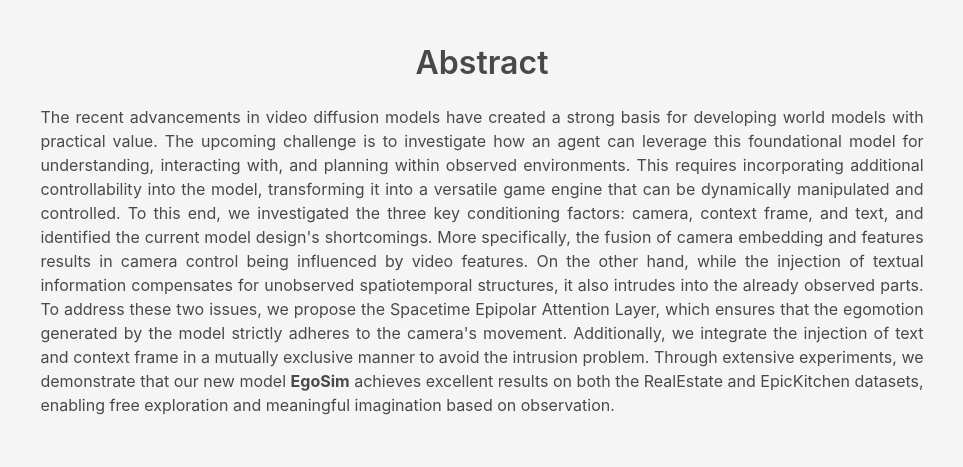
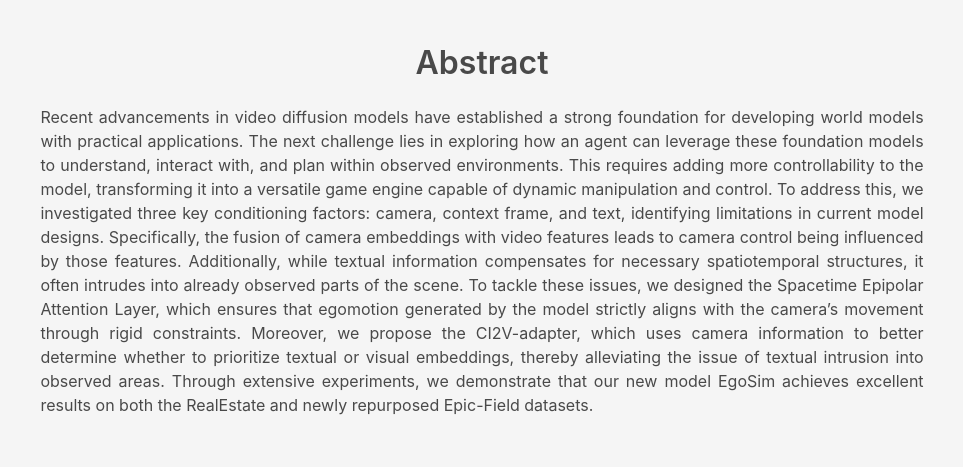
Before and after one commit to EgoSim/EgoSim, a plain HTML site: page index.html in a window 1280 px wide. Shown: the part 1277-1744 px from the top of the page, without its empty margins (158-1121 px from the left). Drawn offline with nearby package versions, Linux system fonts and the light colour scheme; some icons are missing; a web font is replaced by a local one.

Commit message:
update abstract

```diff
--- a/index.html
+++ b/index.html
@@ -372,12 +372,7 @@
         <h2 class="title is-3">Abstract</h2>
         <div class="content has-text-justified">
           <p>
-            The recent advancements in video diffusion models have created a strong basis for developing world models with practical value.
-            The upcoming challenge is to investigate how an agent can leverage this foundational model for understanding,
-            interacting with, and planning within observed environments.
-            This requires incorporating additional controllability into the model,
-            transforming it into a versatile game engine that can be dynamically manipulated and controlled.
-            To this end, we investigated the three key conditioning factors: camera, context frame, and text, and identified the current model design's shortcomings. More specifically, the fusion of camera embedding and features results in camera control being influenced by video features. On the other hand, while the injection of textual information compensates for unobserved spatiotemporal structures, it also intrudes into the already observed parts. To address these two issues, we propose the Spacetime Epipolar Attention Layer, which ensures that the egomotion generated by the model strictly adheres to the camera's movement. Additionally, we integrate the injection of text and context frame in a mutually exclusive manner to avoid the intrusion problem. Through extensive experiments, we demonstrate that our new model <strong>EgoSim</strong> achieves excellent results on both the RealEstate and EpicKitchen datasets, enabling free exploration and meaningful imagination based on observation.
+            Recent advancements in video diffusion models have established a strong foundation for developing world models with practical applications. The next challenge lies in exploring how an agent can leverage these foundation models to understand, interact with, and plan within observed environments. This requires adding more controllability to the model, transforming it into a versatile game engine capable of dynamic manipulation and control. To address this, we investigated three key conditioning factors: camera, context frame, and text, identifying limitations in current model designs. Specifically, the fusion of camera embeddings with video features leads to camera control being influenced by those features. Additionally, while textual information compensates for necessary spatiotemporal structures, it often intrudes into already observed parts of the scene. To tackle these issues, we designed the Spacetime Epipolar Attention Layer, which ensures that egomotion generated by the model strictly aligns with the camera’s movement through rigid constraints. Moreover, we propose the CI2V-adapter, which uses camera information to better determine whether to prioritize textual or visual embeddings, thereby alleviating the issue of textual intrusion into observed areas. Through extensive experiments, we demonstrate that our new model EgoSim achieves excellent results on both the RealEstate and newly repurposed Epic-Field datasets.
           </p>
         </div>
       </div>
```
